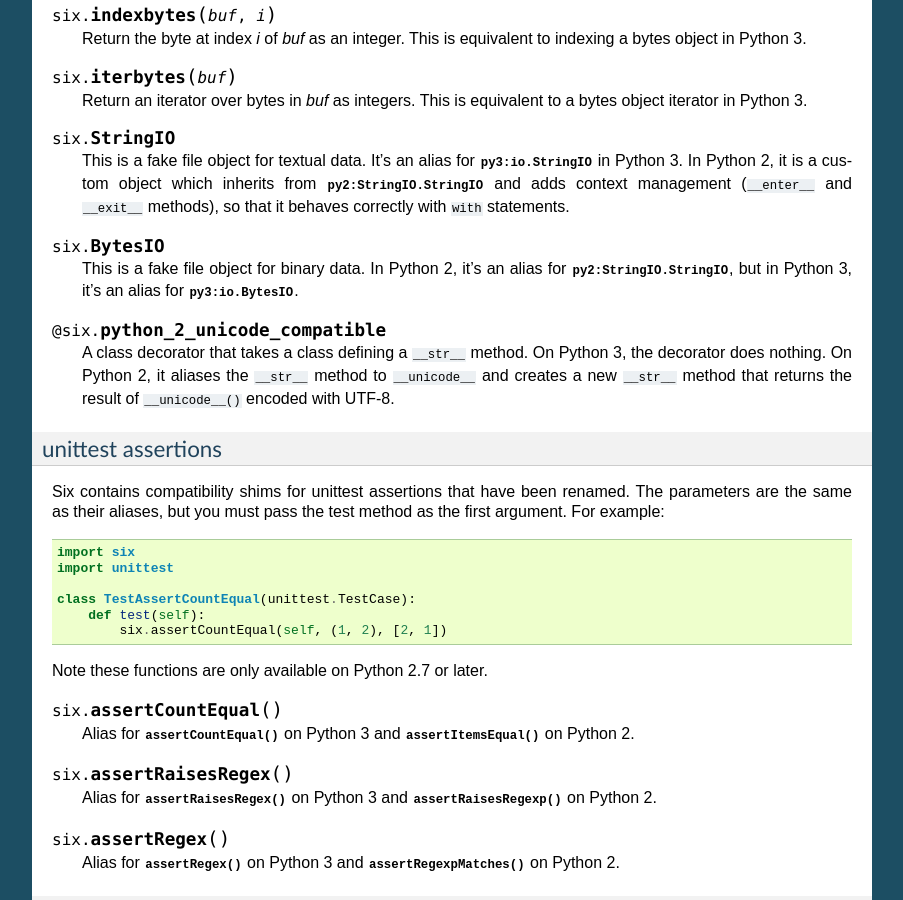
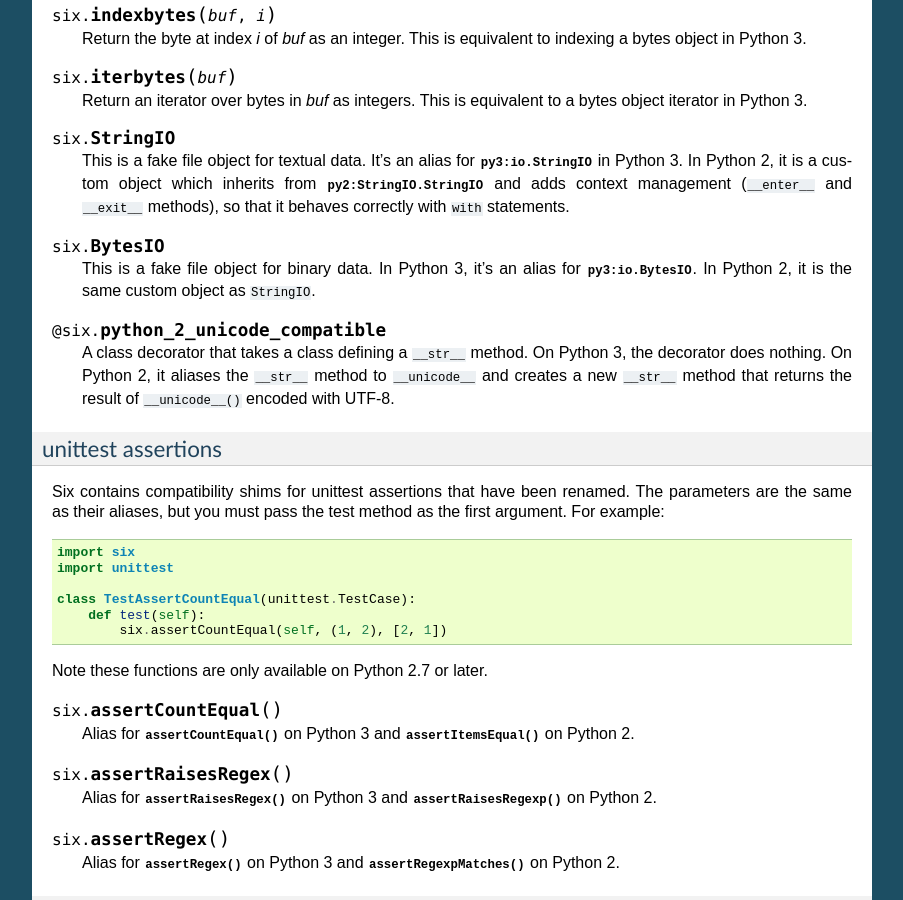
Before and after one commit to benjaminp/six, a Sphinx documentation site: the page built from documentation/index.rst, in a window 1280 px wide and 900 px high, scrolled down 5689 px. Shown: the whole window, without its empty margins (198-1101 px from the left). Built offline with Sphinx 7.4.7, drawn with Linux system fonts in a browser that asks for light colours.

Commit message:
Write tests and update doc for six.BytesIO working with `with`
--HG--
branch : fix_py2_stringio

```diff
--- a/documentation/index.rst
+++ b/documentation/index.rst
@@ -442,9 +442,9 @@ string data in all Python versions.
 
 .. data:: BytesIO
 
-   This is a fake file object for binary data.  In Python 2, it's an alias for
-   :class:`py2:StringIO.StringIO`, but in Python 3, it's an alias for
-   :class:`py3:io.BytesIO`.
+   This is a fake file object for binary data.  In Python 3, it's an alias for
+   :class:`py3:io.BytesIO`.  In Python 2, it is the same custom object as
+   ``StringIO``.
 
 
 .. decorator:: python_2_unicode_compatible
--- a/test_six.py
+++ b/test_six.py
@@ -566,6 +566,10 @@ def test_BytesIO():
     fp.write(six.b("hello"))
     assert fp.getvalue() == six.b("hello")
 
+    with six.BytesIO() as fp2:
+        fp2.write(six.b("hello"))
+        assert fp2.getvalue() == six.b("hello")
+
 
 def test_exec_():
     def f():
```
